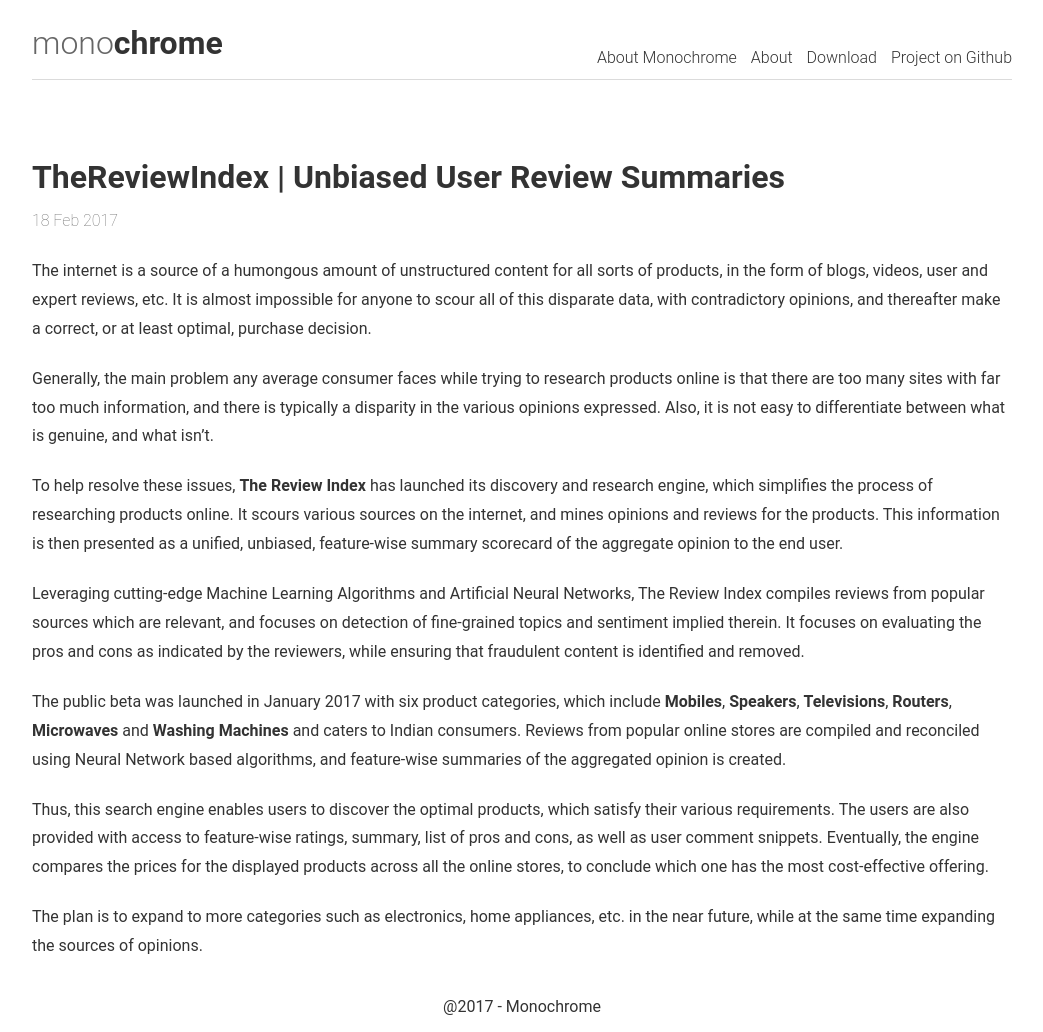
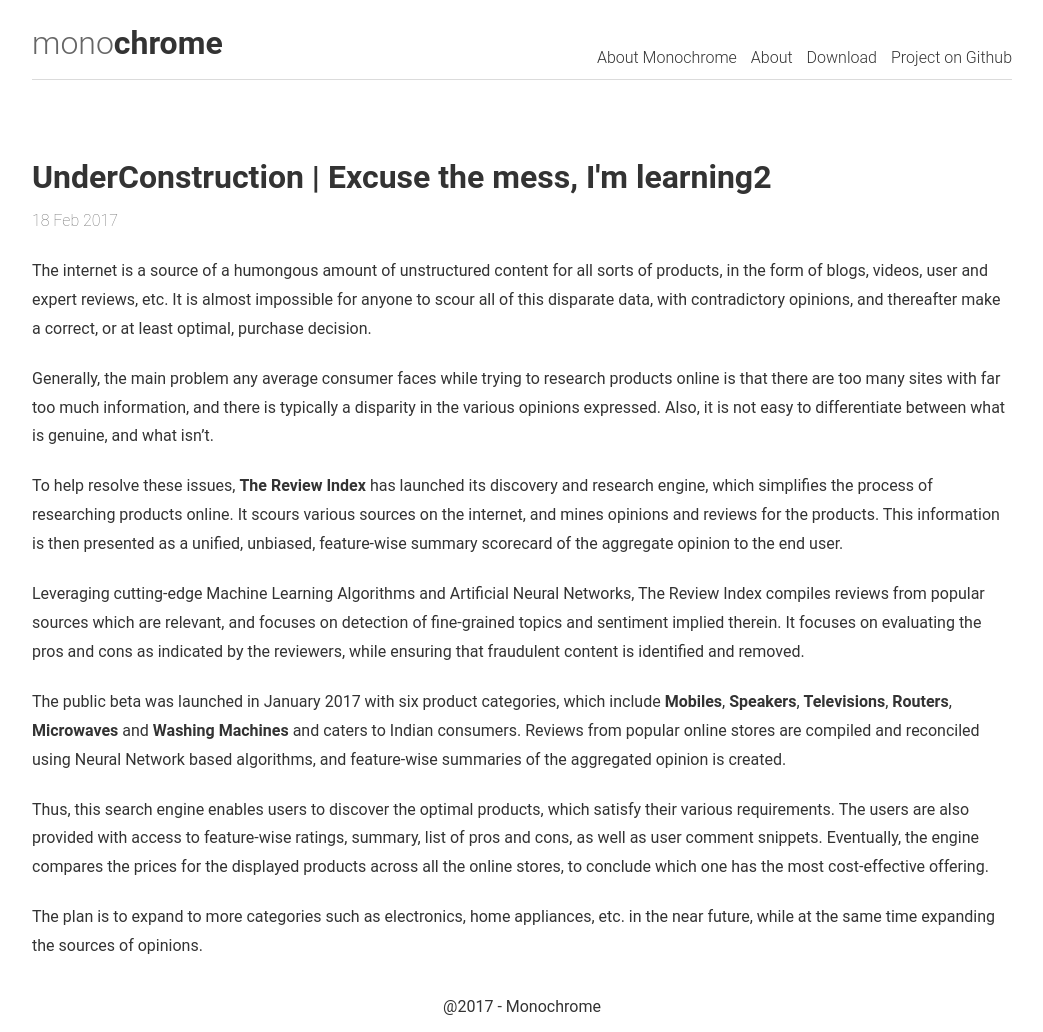
Before and after one commit to dyutibarma/monochrome, a Jekyll site: the page built from _posts/2017-02-18-thereviewindex-introduction.md, in a window 1280 px wide. Shown: the whole page, without its empty margins (118-1161 px from the left). Built offline with Jekyll 4.4.1, drawn with Linux system fonts in a browser that asks for light colours.

Commit message:
Update 2017-02-18-thereviewindex-introduction.md
new titles

```diff
--- a/_posts/2017-02-18-thereviewindex-introduction.md
+++ b/_posts/2017-02-18-thereviewindex-introduction.md
@@ -1,7 +1,7 @@
 ---
-title: TheReviewIndex | Unbiased User Review Summaries | Monochrome
+title: UnderConstruction | Excuse the mess, I'm learning   | Monochrome
 description: This is an introduction to thereviewindex.com.
-header: TheReviewIndex | Unbiased User Review Summaries
+header: UnderConstruction | Excuse the mess, I'm learning2
 ---
 
 The internet is a source of a humongous amount of unstructured content for all sorts of products, in the form of blogs, videos, user and expert reviews, etc. It is almost impossible for anyone to scour all of this disparate data, with contradictory opinions, and thereafter make a correct, or at least optimal, purchase decision.
```
